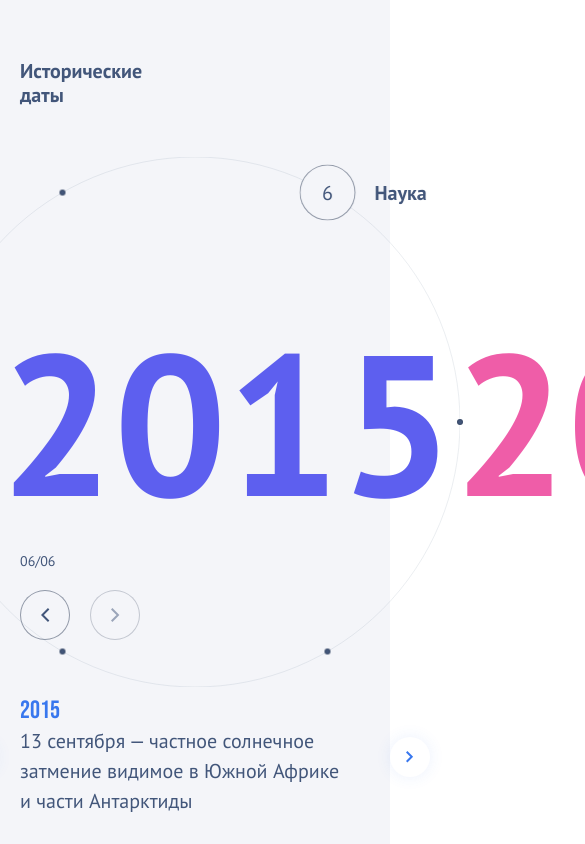
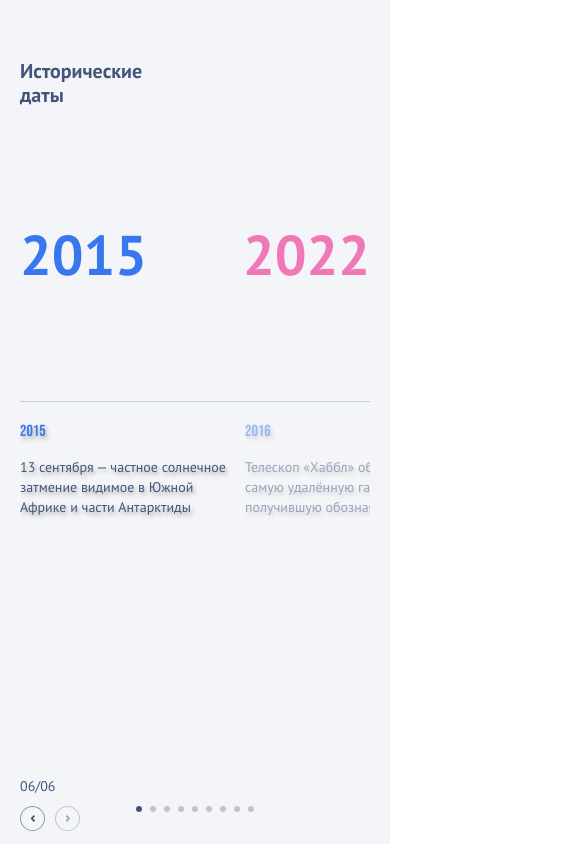
Before and after one commit to AntonDyrdin/react-app, a React app: page / in a window 390 px wide. Shown: the top 844 px of the page, 585 px wide, since content can reach past the window. Built offline with nearby package versions, Linux system fonts and the light colour scheme.

Commit message:
мобильная версия

```diff
--- a/public/index.html
+++ b/public/index.html
@@ -2,6 +2,7 @@
 <html lang="ru">
 <head>
   <meta charset="UTF-8" />
+  <meta name="viewport" content="width=device-width, initial-scale=1">
   <link href="https://fonts.googleapis.com/css2?family=PT+Sans:wght@400;700&display=swap" rel="stylesheet">
   <link href="https://fonts.googleapis.com/css2?family=Bebas+Neue&display=swap" rel="stylesheet">
   <title>React</title>
--- a/src/components/EventsSlider/EventsSlider.scss
+++ b/src/components/EventsSlider/EventsSlider.scss
@@ -1,13 +1,28 @@
 @use "./../../theme.scss" as *;
 
-.row {
+.outer-container {
   display: flex;
   flex-direction: row;
   position: relative;
+
+  @media (max-width: 1024px) {
+    position: static;
+  }
+}
+
+.swiper {
+  height: 150px;
+
+  @media (max-width: 1024px) {
+    height: 160px;
+
+    &-slide-next {
+      opacity: 0.5;
+    }
+  }
 }
 
 .events-slider {
-  height: 135px;
   &__event {
     &__year {
       color: var(--синий, rgba(56, 119, 238, 1));
@@ -24,71 +39,57 @@
       font-size: 20px;
       font-weight: 400;
       line-height: 30px;
-      color: #42567a;
+      color: $black-blue;
       margin: 0;
+
+      display: -webkit-box;
+      -webkit-box-orient: vertical;
+      -webkit-line-clamp: 4;
+      overflow: hidden;
     }
   }
 
-  .swiper {
-    height: 135px;
-    overflow: visible;
+  &__pagination {
+    display: none;
   }
 
-  .swiper-slide {
-    max-width: 320px;
+  @media (max-width: 1024px) {
+    &__event {
+      margin-top: 20px;
+      filter: drop-shadow(2px 3px 2px rgb(0, 0, 0, 0.3));
+
+      &__year {
+        font-size: 16px;
       }
 
-  // @media (max-width: 1024px) {
-  //   .swiper-button-next {
-  //     right: -50px;
-  //   }
+      &__title {
+        margin-top: 15px;
+        margin-bottom: 0;
+        font-size: 14px;
+        font-weight: 400;
+        line-height: 145%;
+        color: #42567a;
+        -webkit-line-clamp: 5;
+      }
+    }
 
-  //   .swiper-button-prev {
-  //     left: -50px;
-  //   }
-  // }
+    &__pagination {
+      position: absolute;
+      bottom: 32px !important;
+      display: flex;
+      justify-content: center;
 
-  // @media (max-width: 768px) {
-  //   &__slide {
-  //     padding: 0 20px 0 0;
-  //   }
+      .swiper-pagination-bullet {
+        width: 6px;
+        height: 6px;
+        margin: 0 5px;
+      }
 
-  //   &__event {
-  //     &__year {
-  //       font-size: 20px;
-  //       line-height: 24px;
-  //     }
-
-  //     &__title {
-  //       font-size: 16px;
-  //       line-height: 24px;
-  //     }
-
-  //     &__description {
-  //       font-size: 16px;
-  //       line-height: 24px;
-  //     }
-  //   }
-
-  //   .swiper-button-next,
-  //   .swiper-button-prev {
-  //     width: 30px;
-  //     height: 30px;
-  //     margin-top: -15px;
-
-  //     &::after {
-  //       font-size: 10px;
-  //     }
-  //   }
-
-  //   .swiper-button-next {
-  //     right: -40px;
-  //   }
-
-  //   .swiper-button-prev {
-  //     left: -40px;
-  //   }
-  // }
+      .swiper-pagination-bullet-active {
+        background: $black-blue;
+      }
+    }
+  }
 }
 
 #swiper-button-next,
@@ -125,6 +126,10 @@
     width: 8px;
     fill: none;
   }
+
+  @media (max-width: 1024px) {
+    display: none;
+  }
 }
 
 #swiper-button-next {
--- a/src/components/EventsSlider/EventsSlider.tsx
+++ b/src/components/EventsSlider/EventsSlider.tsx
@@ -1,10 +1,11 @@
 import React, { useEffect, useState } from "react";
 import { Swiper, SwiperSlide } from "swiper/react";
-import { Navigation, EffectFade } from "swiper/modules";
+import { Navigation, Pagination } from "swiper/modules";
 import type { Swiper as SwiperType } from "swiper";
 import { type TimelineEvent } from "../../types/timeline";
 import "swiper/css";
 import "swiper/css/navigation";
+import "swiper/css/pagination";
 import "./EventsSlider.scss";
 
 interface EventsSliderProps {
@@ -21,7 +22,7 @@ const EventsSlider: React.FC<EventsSliderProps> = ({ events }) => {
   }, [events, swiperInstance]);
 
   return (
-    <div className="row">
+    <div className="outer-container">
       <Swiper
         className="events-slider"
         onSwiper={setSwiperInstance}
@@ -29,10 +30,18 @@ const EventsSlider: React.FC<EventsSliderProps> = ({ events }) => {
         slidesPerView={"auto"}
         allowTouchMove={true}
         grabCursor={true}
-        modules={[Navigation]}
+        modules={[Navigation, Pagination]}
         navigation={{
           nextEl: "#swiper-button-next",
           prevEl: "#swiper-button-prev",
+        }}
+        pagination={{
+          el: ".events-slider__pagination",
+          clickable: true,
+        }}
+        breakpoints={{
+          1024: { slidesPerView: 3, spaceBetween: 80 },
+          320: { slidesPerView: 1.6, spaceBetween: 10 },
         }}
       >
         {events.map((event, index) => (
@@ -47,6 +56,7 @@ const EventsSlider: React.FC<EventsSliderProps> = ({ events }) => {
           </SwiperSlide>
         ))}
       </Swiper>
+      <div className="events-slider__pagination" />
       <button id="swiper-button-next">
         <svg viewBox="0 0 8 12" fill="none" xmlns="http://www.w3.org/2000/svg">
           <path
--- a/src/components/Timeline/Timeline.scss
+++ b/src/components/Timeline/Timeline.scss
@@ -23,7 +23,7 @@
     display: flex;
     flex-direction: column;
     height: 100vh;
-    padding: 170px 80px 104px 80px;
+    padding: 170px 80px 89px 80px;
   }
 
   &__header {
@@ -79,11 +79,11 @@
     text-align: center;
 
     &--start {
-      color: #5d5fef;
+      color: $iris;
     }
 
     &--end {
-      color: #ef5da8;
+      color: $fuschia;
     }
   }
 
@@ -223,17 +223,18 @@
   }
 
   @media (max-width: 1024px) {
-
     .lines {
       display: none;
     }
 
     &__margin-left {
       margin-left: 0;
+      width: 100%;
+      height: 100%;
     }
 
     &__container {
-      padding: 59px 20px 13.3px 20px;
+      padding: 59px 20px 0 20px;
     }
 
     &__header {
@@ -250,175 +251,78 @@
     }
 
     &__content {
-      display: flex;
-      flex-direction: column;
-      align-items: center;
-      justify-content: end;
-      height: 100%;
-      z-index: 1;
+      position: relative;
+      justify-content: center;
     }
 
     &__years {
-      position: absolute;
-      left: 50%;
-      top: 50%;
-      max-width: 973px;
+      position: static;
+      height: 40%;
       width: 100%;
       display: flex;
       justify-content: space-between;
       align-items: center;
-      transform: translate(-50%, -50%);
+      transform: unset;
     }
 
     &__year {
-      font-size: 200px;
-      font-weight: 700;
-      line-height: 160px;
-      letter-spacing: -2%;
-      text-align: center;
+      font-size: 56px;
+      line-height: 67px;
 
       &--start {
-        color: #5d5fef;
+        color: $blue;
       }
 
       &--end {
-        color: #ef5da8;
+        color: $fuschia-80;
       }
     }
 
-    &__circle {
-      position: absolute;
-      left: 50%;
-      top: 50%;
-      width: 530px;
-      height: 530px;
-      transform: translate(-50%, -50%);
-
-      svg {
-        position: absolute;
-        inset: 0;
-        z-index: 0;
-      }
+    &__break-line {
+      width: 100%;
+      border-bottom: solid 1px #c7cdd9;
     }
 
-    &__point {
-      position: absolute;
-      width: 6px;
-      height: 6px;
-      border-radius: 50%;
-      border: 1px solid $black-blue-50;
-      cursor: pointer;
-      transform: translate(-50%, -50%);
-      will-change: transform;
-
-      background-color: $black-blue;
-      display: flex;
-      align-items: center;
-      justify-content: center;
-
-      transition:
-        width 0.3s ease,
-        height 0.3s ease,
-        background-color 0.3s ease,
-        opacity 0.3s ease;
-
-      &::before {
-        position: absolute;
-        content: attr(data-number);
-        font-size: 20px;
-        font-weight: 400;
-        color: $black-blue;
-        opacity: 0;
-      }
-
-      &:hover {
-        width: 56px;
-        height: 56px;
-        background-color: $kinda-white;
-
-        &::before {
-          opacity: 1;
-        }
-      }
-
-      &::after {
-        content: attr(data-title);
-        position: absolute;
-        left: 100%;
-        top: 50%;
-        transform: translateY(-50%);
-        margin-left: 20px;
-        font-size: 20px;
-        font-weight: 700;
-        color: $black-blue;
-        white-space: nowrap;
-        opacity: 0;
-        transition: opacity 0.3s ease;
-      }
-
-      &--active {
-        position: absolute;
-        width: 56px;
-        height: 56px;
-        background-color: $kinda-white;
-        border: 1px solid $black-blue-50;
-        display: flex;
-        align-items: center;
-        justify-content: center;
-
-        &::before {
-          opacity: 1;
-        }
-      }
-      &--label {
-        &::after {
-          opacity: 1;
-        }
-      }
+    &__circle {
+      display: none;
     }
 
     &__navigation {
-      display: flex;
-      gap: 20px;
-      margin-bottom: 56px;
-      width: 100%;
-      flex-direction: column;
+      position: absolute;
+      left: 0;
+      bottom: 13.3px;
+      width: fit-content;
+      margin-bottom: 0;
+      gap: 10.67px;
+      z-index: 1;
 
       &--buttons {
         display: flex;
         flex-direction: row;
-        gap: 20px;
+        gap: 10.33px;
       }
     }
 
     &__counter {
       font-size: 14px;
-      color: #42567a;
     }
 
     &__nav-button {
-      width: 50px;
-      height: 50px;
-      border: 1px solid $black-blue-50;
-      border-radius: 50%;
-      background: $kinda-white;
-      display: flex;
-      align-items: center;
-      justify-content: center;
-      transition: all 0.3s ease;
-      outline: none;
+      width: 25px;
+      height: 25px;
 
-      &:hover:not(&--disabled) {
-        background: $white;
-      }
-
-      &--disabled {
-        opacity: 0.5;
+      svg {
+        width: 4px;
+        height: 7px;
+        path {
+          stroke-width: 4px;
+        }
       }
     }
 
     &__events {
       width: 100%;
+      height: 60%;
     }
   }
 }
--- a/src/components/Timeline/Timeline.tsx
+++ b/src/components/Timeline/Timeline.tsx
@@ -126,7 +126,7 @@ const Timeline: React.FC = () => {
   // fade-эффект слайдера
   useGSAP(
     () => {
-      if (!eventsRef.current) return;
+      if (!eventsRef.current || timelineData.periods[activePeriodIndex] === currentPeriod) return;
 
       gsap
         .timeline({
@@ -138,7 +138,7 @@ const Timeline: React.FC = () => {
           eventsRef.current,
           {
             // TODO: костыльное решение анимации слайдера при быстром переключении периодов
-            ...(isAnimationInProg ? { autoAlpha: 0 } : {}),
+            ...(!isAnimationInProg ? { autoAlpha: 1 } : {}),
             y: 0,
           },
           {
@@ -256,6 +256,8 @@ const Timeline: React.FC = () => {
               </h2>
             </div>
 
+            <div className="timeline__break-line"/>
+
             <div className="timeline__circle">
               <svg
                 className="timeline__circle-svg"
--- a/src/theme.scss
+++ b/src/theme.scss
@@ -2,6 +2,7 @@ $blue: #3877EE;
 $white: #FFFFFF;
 $kinda-white: #f4f5f9;
 $fuschia: #EF5DA8;
+$fuschia-80: #F178B6;
 $iris: #5D5FEF;
 $light-blue: #9DBEFD;
 $black-blue: #42567A;
```
Lines whose indentation alone changed are shown as unchanged.
